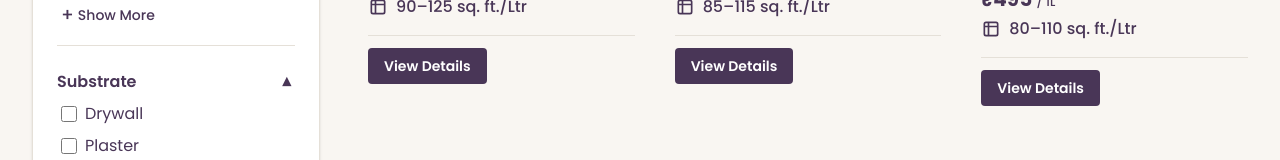
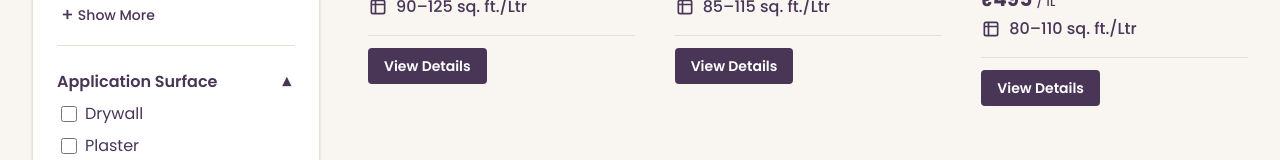
Before and after one commit to IIIPL/calyco, a React (Vite) app: page /product in a window 1280 px wide. Shown: the part 555-715 px from the top of the page. Built offline with nearby package versions, Linux system fonts and the light colour scheme.

Commit message:
evening commit

```diff
--- a/src/components/FilterSidebar.jsx
+++ b/src/components/FilterSidebar.jsx
@@ -17,8 +17,8 @@ const FILTERS = [
     options: uniqueCategories,
   },
   {
-    label: 'Substrate',
-    field: 'substrate',
+    label: 'Application Surface', // UI label changed from 'Substrate'
+    field: 'substrate', // backend field remains unchanged
     options: uniqueSubstrates,
   },
   // {
```
